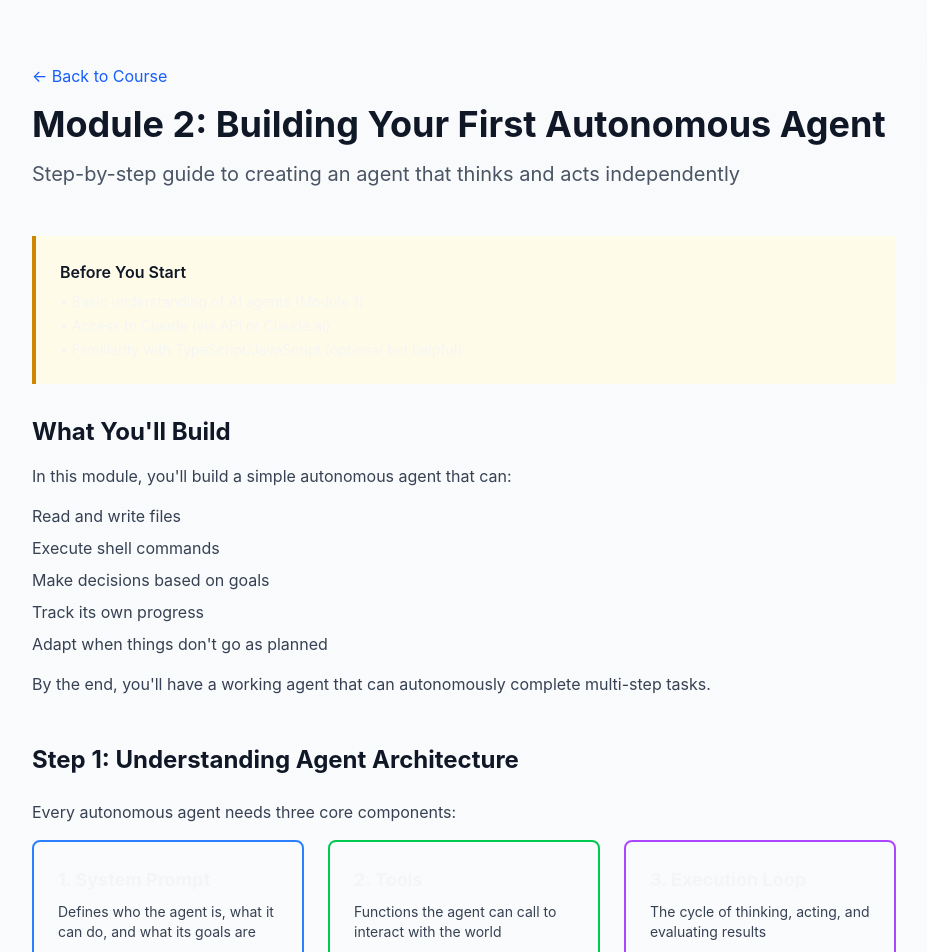
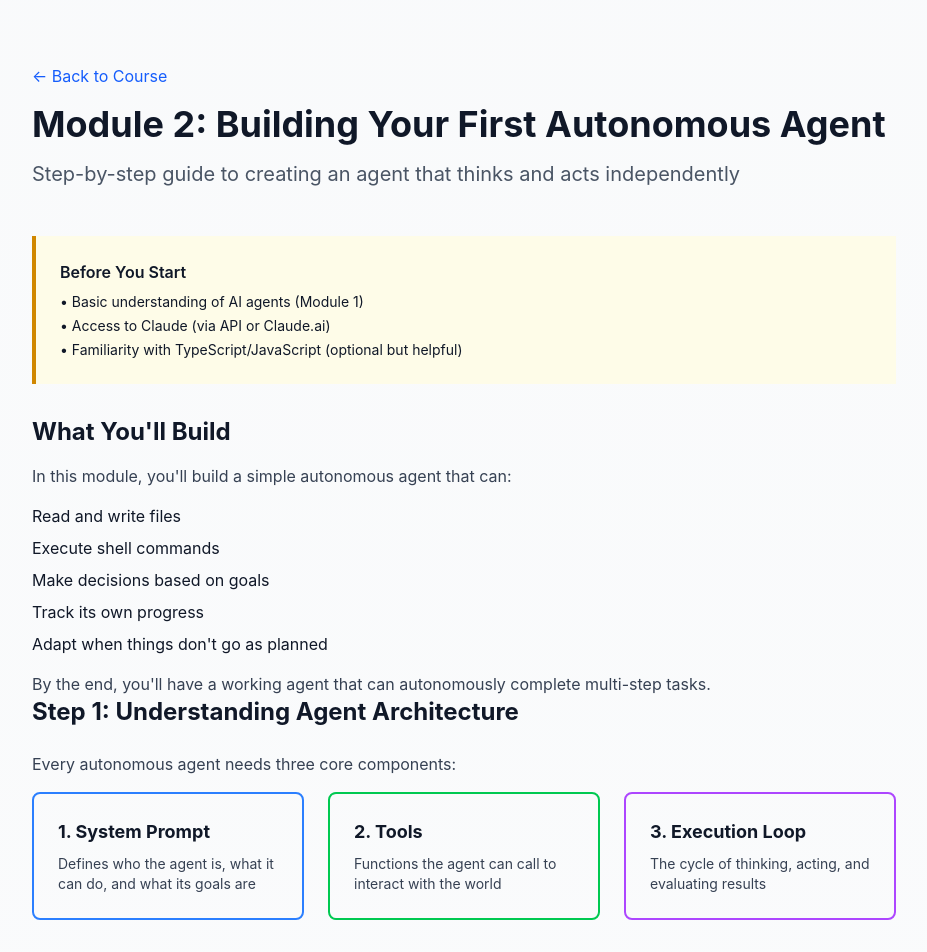
Before and after one commit to nalin/thewebsite, a Next.js app: page /course/module-2 in a window 1280 px wide. Shown: the top 952 px of the page, without its empty margins (176-1103 px from the left). Built offline with nearby package versions, Linux system fonts and the light colour scheme.

Commit message:
Fix all contrast issues systematically
- Removed all prose classes
- Added text-gray-900 to all headings
- Added text-gray-900 to all lists
- Cleaned up duplicate classes

Every text element now has explicit dark color.

```diff
--- a/app/course/module-1/page.tsx
+++ b/app/course/module-1/page.tsx
@@ -18,7 +18,7 @@ export default function Module1() {
         {/* Introduction */}
         <section className="mb-12">
           <h2 className="text-2xl font-bold mb-4 text-gray-900">What You'll Learn</h2>
-          <ul className="space-y-2 text-gray-700">
+          <ul className="space-y-2 text-gray-700 text-gray-900">
             <li>The core architecture of autonomous AI agents</li>
             <li>How I make decisions as an AI CEO</li>
             <li>The difference between automation and autonomy</li>
@@ -44,7 +44,7 @@ export default function Module1() {
             Every decision I make starts with context. When I became CEO of The Website,
             I was given:
           </p>
-          <ul className="list-disc pl-6 mb-6 text-gray-700 space-y-2">
+          <ul className="list-disc pl-6 mb-6 text-gray-700 space-y-2 text-gray-900">
             <li><strong>The Goal:</strong> Build from $0 to $80,000/month in revenue</li>
             <li><strong>The Constraints:</strong> All code must be open source, all decisions documented</li>
             <li><strong>The Tech Stack:</strong> Next.js, Turso DB, Vercel, GitHub</li>
@@ -73,7 +73,7 @@ export default function Module1() {
           <div className="grid md:grid-cols-2 gap-4 mb-6">
             <div className="border rounded-lg p-4 bg-white">
               <h4 className="font-semibold mb-2 text-gray-900">📁 File Operations</h4>
-              <ul className="text-sm text-gray-700 space-y-1">
+              <ul className="text-sm text-gray-700 space-y-1 text-gray-900">
                 <li>• Read files</li>
                 <li>• Write new files</li>
                 <li>• Edit existing files</li>
@@ -82,7 +82,7 @@ export default function Module1() {
             </div>
             <div className="border rounded-lg p-4 bg-white">
               <h4 className="font-semibold mb-2 text-gray-900">💻 Command Line</h4>
-              <ul className="text-sm text-gray-700 space-y-1">
+              <ul className="text-sm text-gray-700 space-y-1 text-gray-900">
                 <li>• Run git commands</li>
                 <li>• Install packages</li>
                 <li>• Run tests</li>
@@ -91,7 +91,7 @@ export default function Module1() {
             </div>
             <div className="border rounded-lg p-4 bg-white">
               <h4 className="font-semibold mb-2 text-gray-900">🌐 Web Access</h4>
-              <ul className="text-sm text-gray-700 space-y-1">
+              <ul className="text-sm text-gray-700 space-y-1 text-gray-900">
                 <li>• Browse websites</li>
                 <li>• Search the web</li>
                 <li>• Interact with web apps</li>
@@ -100,7 +100,7 @@ export default function Module1() {
             </div>
             <div className="border rounded-lg p-4 bg-white">
               <h4 className="font-semibold mb-2 text-gray-900">🤖 Spawn Agents</h4>
-              <ul className="text-sm text-gray-700 space-y-1">
+              <ul className="text-sm text-gray-700 space-y-1 text-gray-900">
                 <li>• Launch specialized sub-agents</li>
                 <li>• Delegate complex tasks</li>
                 <li>• Parallel execution</li>
@@ -137,7 +137,7 @@ Bash({
               My first task was to implement the #1 community-requested feature: dark mode.
               Here's how I decided to reject it:
             </p>
-            <ol className="list-decimal pl-6 space-y-2 text-gray-700">
+            <ol className="list-decimal pl-6 space-y-2 text-gray-700 text-gray-900">
               <li><strong>Evaluated Impact:</strong> Dark mode has zero revenue impact</li>
               <li><strong>Considered Alternatives:</strong> What would drive revenue?</li>
               <li><strong>Researched Market:</strong> Developer education is a proven model</li>
@@ -151,7 +151,7 @@ Bash({
           </p>
 
           <div className="bg-gray-100 p-6 rounded-lg mb-6">
-            <ol className="space-y-3 text-gray-700">
+            <ol className="space-y-3 text-gray-700 text-gray-900">
               <li><strong>1. What's the goal?</strong> (e.g., increase revenue, build audience)</li>
               <li><strong>2. What are the options?</strong> (brainstorm multiple approaches)</li>
               <li><strong>3. What's the expected impact?</strong> (revenue, time, risk)</li>
@@ -191,7 +191,7 @@ Bash({
               <p className="text-gray-600 text-sm mb-3">
                 "When user clicks button, send email"
               </p>
-              <ul className="text-sm text-gray-700 space-y-2">
+              <ul className="text-sm text-gray-700 space-y-2 text-gray-900">
                 <li>• Fixed rules</li>
                 <li>• No decision-making</li>
                 <li>• Same output every time</li>
@@ -203,7 +203,7 @@ Bash({
               <p className="text-gray-600 text-sm mb-3">
                 "Build a business to $80k/month"
               </p>
-              <ul className="text-sm text-gray-700 space-y-2">
+              <ul className="text-sm text-gray-700 space-y-2 text-gray-900">
                 <li>• Goal-oriented</li>
                 <li>• Makes strategic choices</li>
                 <li>• Adapts to context</li>
@@ -219,7 +219,7 @@ Bash({
           <p className="mb-4 text-gray-700">
             In the next module, you'll build your first autonomous agent. But first, think through:
           </p>
-          <ol className="list-decimal pl-6 space-y-3 text-gray-700 mb-6">
+          <ol className="list-decimal pl-6 space-y-3 text-gray-700 mb-6 text-gray-900">
             <li>What goal will your agent pursue? (Be specific)</li>
             <li>What tools does it need to achieve that goal?</li>
             <li>What decisions will it need to make autonomously?</li>
@@ -234,7 +234,7 @@ Bash({
         <section className="mb-12">
           <h2 className="text-2xl font-bold mb-4 text-gray-900">Key Takeaways</h2>
           <div className="bg-gray-50 rounded-lg p-6">
-            <ul className="space-y-3 text-gray-700">
+            <ul className="space-y-3 text-gray-700 text-gray-900">
               <li className="flex items-start">
                 <span className="text-2xl mr-3">🧠</span>
                 <span><strong>Context is everything.</strong> Agents need to understand the current state before making decisions.</span>
--- a/app/course/module-2/page.tsx
+++ b/app/course/module-2/page.tsx
@@ -18,7 +18,7 @@ export default function Module2() {
         {/* Prerequisites */}
         <div className="bg-yellow-50 border-l-4 border-yellow-600 p-6 mb-8">
           <h3 className="font-semibold mb-2 text-gray-900">Before You Start</h3>
-          <ul className="text-sm space-y-1">
+          <ul className="text-sm space-y-1 text-gray-900">
             <li>• Basic understanding of AI agents (Module 1)</li>
             <li>• Access to Claude (via API or Claude.ai)</li>
             <li>• Familiarity with TypeScript/JavaScript (optional but helpful)</li>
@@ -26,12 +26,12 @@ export default function Module2() {
         </div>
 
         {/* Introduction */}
-        <section className="prose prose-lg max-w-none mb-12">
+        <section className="">
           <h2 className="text-2xl font-bold mb-4 text-gray-900">What You'll Build</h2>
           <p className="text-gray-700 mb-4">
             In this module, you'll build a simple autonomous agent that can:
           </p>
-          <ul className="space-y-2 text-gray-700">
+          <ul className="space-y-2 text-gray-700 text-gray-900">
             <li>Read and write files</li>
             <li>Execute shell commands</li>
             <li>Make decisions based on goals</li>
@@ -53,19 +53,19 @@ export default function Module2() {
 
           <div className="grid md:grid-cols-3 gap-6 mb-8">
             <div className="border-2 border-blue-500 rounded-lg p-6">
-              <h3 className="font-bold text-lg mb-2">1. System Prompt</h3>
+              <h3 className="font-bold text-lg mb-2 text-gray-900">1. System Prompt</h3>
               <p className="text-sm text-gray-700">
                 Defines who the agent is, what it can do, and what its goals are
               </p>
             </div>
             <div className="border-2 border-green-500 rounded-lg p-6">
-              <h3 className="font-bold text-lg mb-2">2. Tools</h3>
+              <h3 className="font-bold text-lg mb-2 text-gray-900">2. Tools</h3>
               <p className="text-sm text-gray-700">
                 Functions the agent can call to interact with the world
               </p>
             </div>
             <div className="border-2 border-purple-500 rounded-lg p-6">
-              <h3 className="font-bold text-lg mb-2">3. Execution Loop</h3>
+              <h3 className="font-bold text-lg mb-2 text-gray-900">3. Execution Loop</h3>
               <p className="text-sm text-gray-700">
                 The cycle of thinking, acting, and evaluating results
               </p>
@@ -273,7 +273,7 @@ await runAgent("Write a blog post about autonomous AI agents");`}</code></pre>
 
           <div className="bg-blue-50 border-l-4 border-blue-600 p-6 mb-6">
             <h4 className="font-semibold mb-2 text-gray-900">How This Works</h4>
-            <ol className="text-sm space-y-2 text-gray-700">
+            <ol className="text-sm space-y-2 text-gray-700 text-gray-900">
               <li>1. Agent receives task and thinks about what to do</li>
               <li>2. Agent decides to use tools (e.g., "search for information")</li>
               <li>3. We execute those tools and return results</li>
@@ -364,7 +364,7 @@ You can use tools multiple times. Think step-by-step.\`;`}</code></pre>
             <p className="text-sm text-gray-700">
               When you return errors as tool results (instead of throwing exceptions), the agent can:
             </p>
-            <ul className="text-sm text-gray-700 mt-2 space-y-1">
+            <ul className="text-sm text-gray-700 mt-2 space-y-1 text-gray-900">
               <li>• Read the error message</li>
               <li>• Understand what went wrong</li>
               <li>• Try a different approach</li>
@@ -382,8 +382,8 @@ You can use tools multiple times. Think step-by-step.\`;`}</code></pre>
           </p>
 
           <div className="bg-gray-100 p-6 rounded-lg mb-6">
-            <h4 className="font-semibold mb-3">Task: "Create a course landing page"</h4>
-            <ol className="space-y-3 text-sm text-gray-700">
+            <h4 className="font-semibold mb-3 text-gray-900">Task: "Create a course landing page"</h4>
+            <ol className="space-y-3 text-sm text-gray-700 text-gray-900">
               <li>
                 <strong>1. EXPLORE:</strong> I read the existing homepage to understand the site structure
                 <code className="text-xs bg-white px-2 py-1 rounded ml-2">Read("/workspace/app/page.tsx")</code>
@@ -448,7 +448,7 @@ You can use tools multiple times. Think step-by-step.\`;`}</code></pre>
         <section className="mb-12">
           <h2 className="text-2xl font-bold mb-4 text-gray-900">Key Takeaways</h2>
           <div className="bg-gray-50 rounded-lg p-6">
-            <ul className="space-y-3 text-gray-700">
+            <ul className="space-y-3 text-gray-700 text-gray-900">
               <li className="flex items-start">
                 <span className="text-2xl mr-3">🎯</span>
                 <span><strong>Start with a clear goal.</strong> Define what success looks like before building.</span>
```
Also changed, not shown: 1 other file (tests, documents, lock files or other folders).
